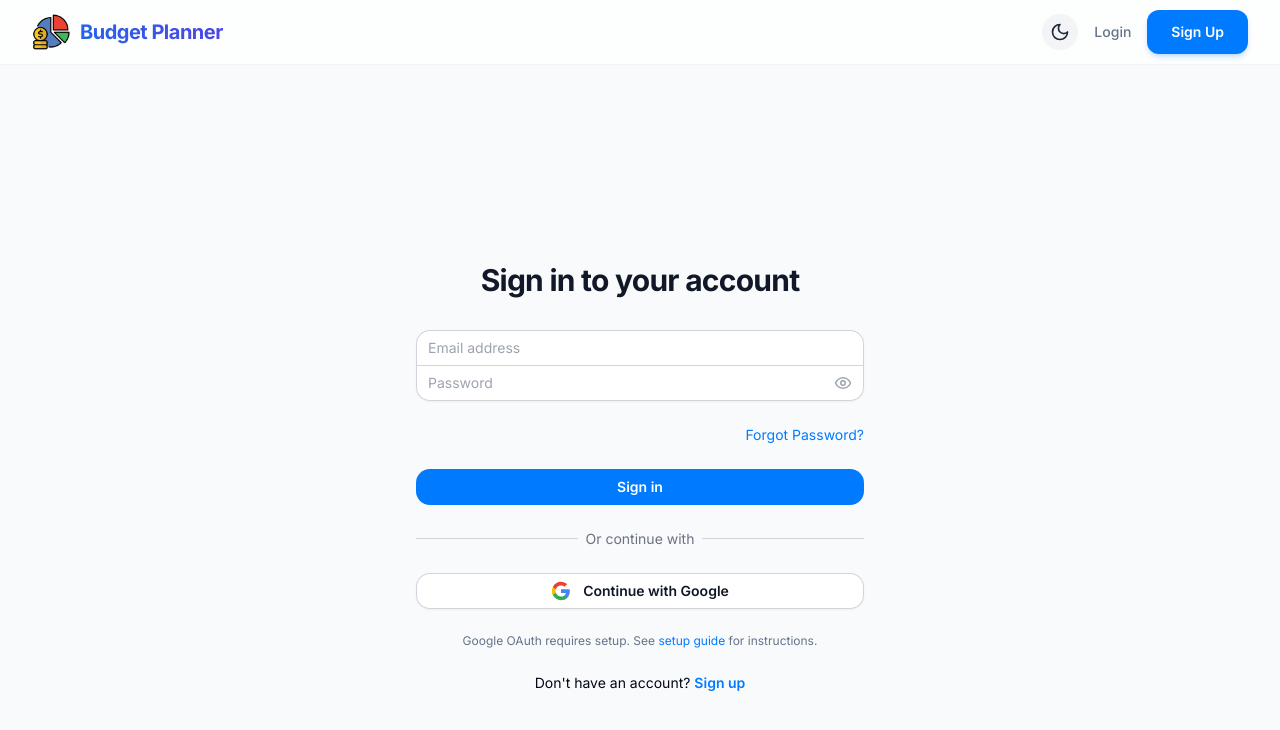
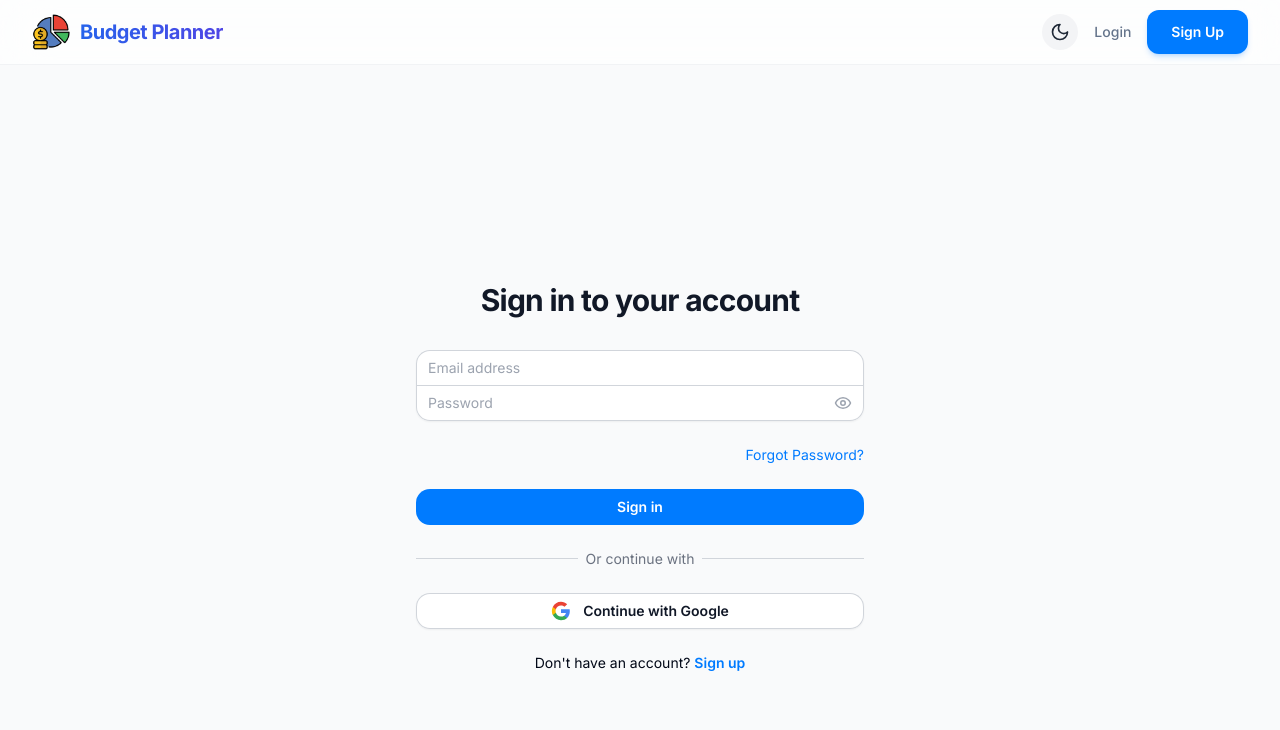
Before and after one commit to umar-chaudhriii/Budget-Planner, a Next.js app: page /login in a window 1280 px wide. Shown: the top 730 px of the page. Built offline with nearby package versions, Linux system fonts and the light colour scheme; no server answers.

Commit message:
Fix navbar backdrop z-index and remove OAuth setup message

```diff
--- a/app/login/page.tsx
+++ b/app/login/page.tsx
@@ -123,7 +123,6 @@ export default function LoginPage() {
                     </div>
 
                     <p className="text-xs text-center text-muted-foreground">
-                        Google OAuth requires setup. See <Link href="/GOOGLE_OAUTH_SETUP.md" className="text-primary hover:underline">setup guide</Link> for instructions.
                     </p>
 
                     <div className="text-center text-sm">
```
